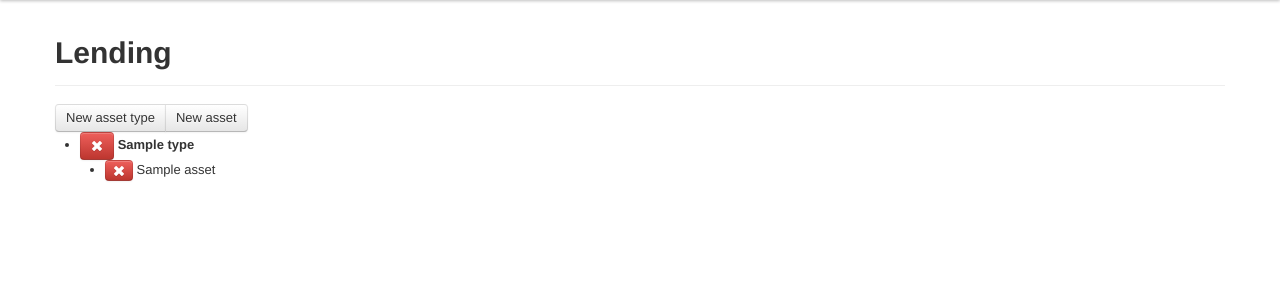
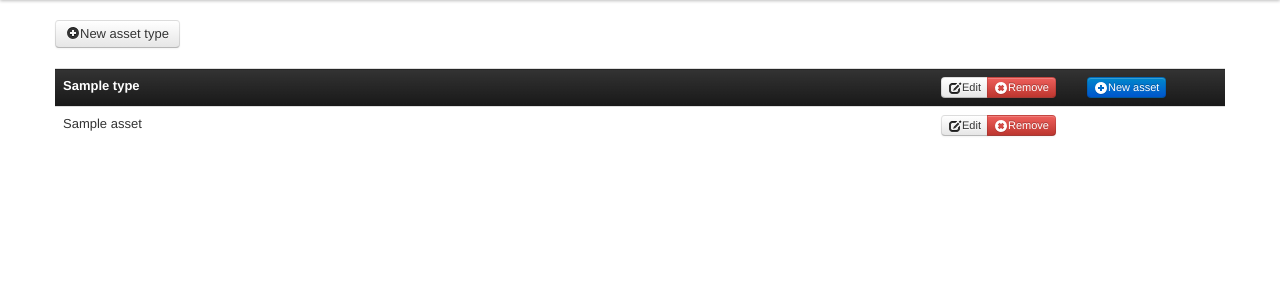
Before and after one commit to utfsmlabs/fianzo, a Flask app: page /edit in a window 1280 px wide. Shown: the part 40-340 px from the top of the page. Run offline with Flask 2, Linux system fonts and the light colour scheme; the visitor is signed in with stand-in values (Sample User, id 1); tables that the repository leaves empty hold one stand-in row (values such as "Sample post"); some libraries are stand-ins or nearby versions.

Commit message:
Mocking about with the templates.
Did what will probably be the final html for the main view of the edit section.

```diff
--- a/static/css/fianzo.css
+++ b/static/css/fianzo.css
@@ -15,7 +15,8 @@ body {
 }
 
 #types-list h2:hover {
-    background: #eee;
+    background: #eee -webkit-linear-gradient(top, whiteSmoke, #ddd);
+    border-radius: 3px;
 }
 
 #login-form {
@@ -36,3 +37,21 @@ body {
 #login-form form, #login-form .form-actions{
     margin-bottom: 0;
 }
+
+#edit-table {
+    margin-top: 20px;
+}
+
+#edit-table tr.asset-type td {
+    background: #333 -webkit-linear-gradient(top, #333, #181818);
+    color: white;
+}
+
+#edit-table tr.asset-type:hover td {
+    background: #383838 -webkit-linear-gradient(top, #383838, #222);
+    color: white;
+}
+
+#edit-table .actions {
+    width: 10em;
+}
--- a/templates/show_assets.html
+++ b/templates/show_assets.html
@@ -1,8 +1,5 @@
 {% extends "lend_common.html" %}
 {% block body %}
-<div class="page-header">
-    <h1>Lending</h1>
-</div>
 <div class="row-fluid">
     <div id="types-list" class="span8">
         {% for type in types %}
--- a/templates/show_assets_for_edit.html
+++ b/templates/show_assets_for_edit.html
@@ -1,30 +1,46 @@
 {% extends "edit_common.html" %}
 {% block body %}
-<div class="page-header">
-    <h1>Lending</h1>
-</div>
 <div class="row-fluid">
     <div id="assets-edit-list" class="span12">
         <div class="btn-group">
-            <a class="btn">New asset type</a>
-            <a class="btn">New asset</a>
+            <a class="btn"><i class="icon-plus-sign"></i>New asset type</a>
         </div>
-        <ul>
-        {% for type in types %}
-        <li>
-        <a href="#" class="btn btn-danger btn-small"><i class="icon-remove icon-white"></i></a>
-        <strong>{{type.name}}</strong>
-        <ul>
-            {% for asset in type.assets %}
-            <li>
-            <a href="#" class="btn btn-danger btn-mini"><i class="icon-remove icon-white"></i></a>
-            {{asset.name}}
-            </li>
-            {% endfor %}
-        </ul>
-        </li>
-        {% endfor %}
-        </ul>
+        <div id="edit-table">
+            <table class="table">
+                {% for type in types %}
+                <tbody>
+                <tr class="asset-type">
+                    <td class="description"><strong>{{type.name}}</strong></td>
+                    <td class="actions">
+                        <div class="btn-group">
+                            <a class="btn btn-mini">
+                                <i class="icon-edit"></i>Edit</a>
+                            <a class="btn btn-mini btn-danger">
+                                <i class="icon-remove-sign icon-white"></i>Remove</a>
+                        </div>
+                    </td>
+                    <td class="actions">
+                        <a class="btn btn-mini btn-primary">
+                            <i class="icon-plus-sign icon-white"></i>New asset</a>
+                    </td>
+                </tr>
+                {% for asset in type.assets %}
+                <tr class="asset">
+                    <td class="description">{{asset.name}}</td>
+                    <td class="actions" colspan="2">
+                        <div class="btn-group">
+                            <a class="btn btn-mini">
+                                <i class="icon-edit"></i>Edit</a>
+                            <a class="btn btn-mini btn-danger">
+                                <i class="icon-remove-sign icon-white"></i>Remove</a>
+                        </div>
+                    </td>
+                </tr>
+                {% endfor %}
+                </tbody>
+                {% endfor %}
+            </table>
+        </div>
     </div>
 </div>
 {% endblock %}
--- a/templates/show_log.html
+++ b/templates/show_log.html
@@ -7,9 +7,6 @@
 <li class="active"><a href="{{ url_for('show_log', page = 1)}}">View Log</a></li>
 {% endblock %}
 {% block body %}
-<div class="page-header">
-    <h1>Log</h1>
-</div>
 <div class="row-fluid">
     <div class="span12">
         <table class="log-table table">
```
